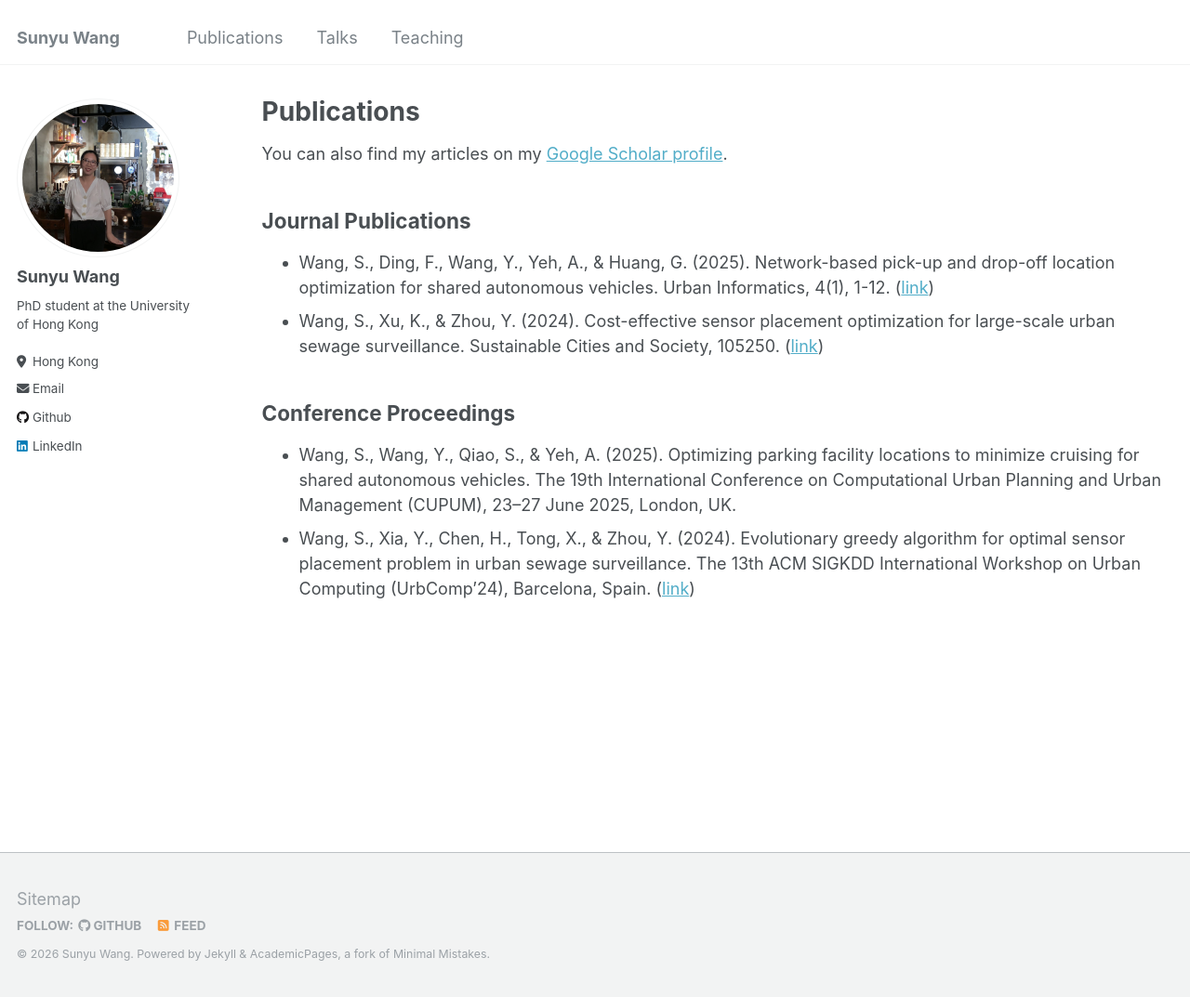
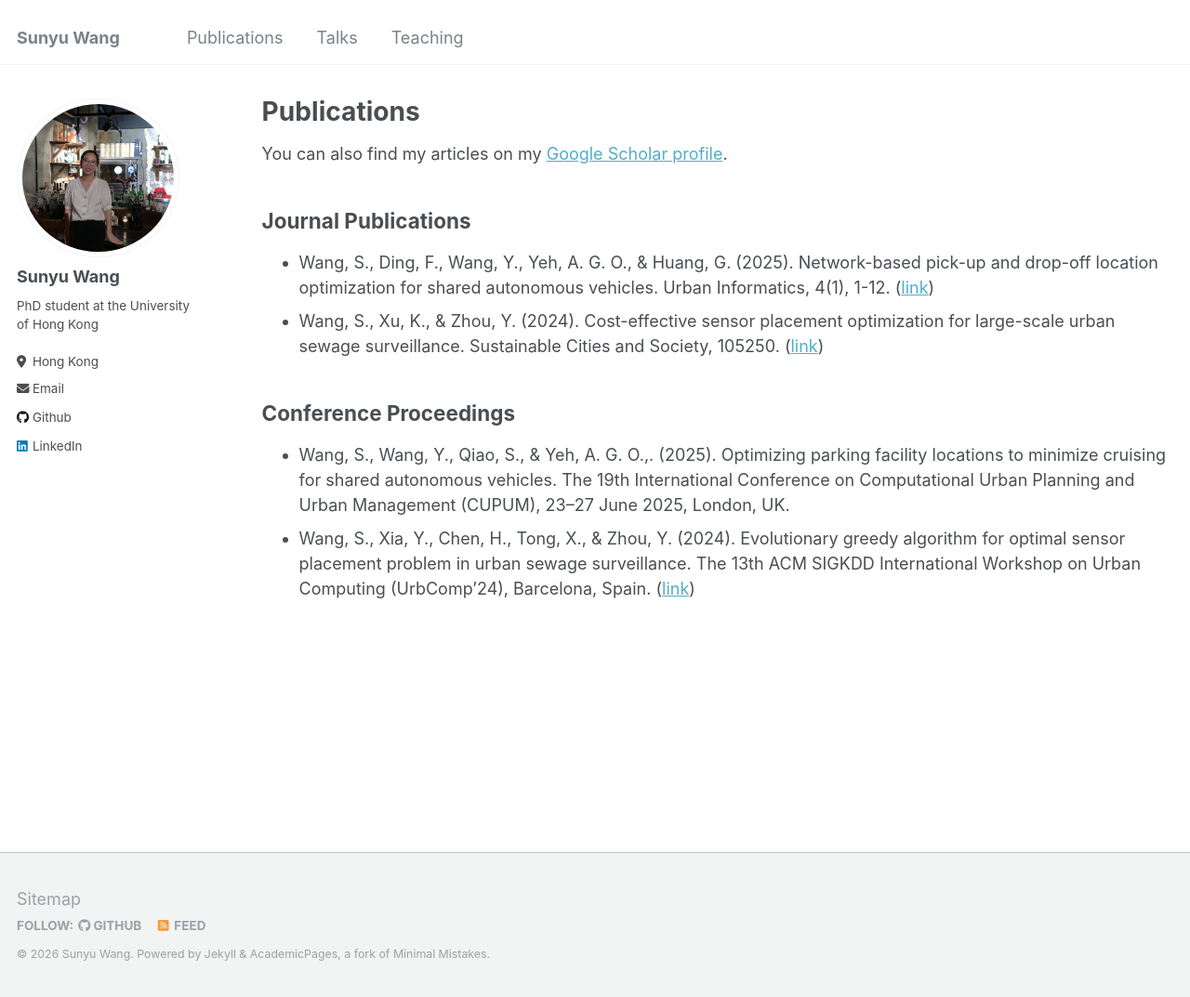
Before and after one commit to sywang-20/sywang-20.github.io, a Jekyll site: the page built from _pages/publications.md, in a window 1280 px wide and 1073 px high. Shown: the whole window at 93% size. Built offline with Jekyll 4.4.1, drawn with Linux system fonts in a browser that asks for light colours.

```diff
--- a/_pages/publications.md
+++ b/_pages/publications.md
@@ -8,11 +8,11 @@ You can also find my articles on my [Google Scholar profile](https://scholar.goo
 
 Journal Publications
 ------------------
-- Wang, S., Ding, F., Wang, Y., Yeh, A., & Huang, G. (2025). Network-based pick-up and drop-off location optimization for shared autonomous vehicles. Urban Informatics, 4(1), 1-12. ([link](https://link.springer.com/article/10.1007/s44212-025-00073-z#citeas))
+- Wang, S., Ding, F., Wang, Y., Yeh, A. G. O., & Huang, G. (2025). Network-based pick-up and drop-off location optimization for shared autonomous vehicles. Urban Informatics, 4(1), 1-12. ([link](https://link.springer.com/article/10.1007/s44212-025-00073-z#citeas))
 - Wang, S., Xu, K., & Zhou, Y. (2024). Cost-effective sensor placement optimization for large-scale urban sewage surveillance. Sustainable Cities and Society, 105250. ([link](https://www.sciencedirect.com/science/article/abs/pii/S2210670724000799))
 
 
 Conference Proceedings
 ------------------
-- Wang, S., Wang, Y., Qiao, S., & Yeh, A. (2025). Optimizing parking facility locations to minimize cruising for shared autonomous vehicles. The 19th International Conference on Computational Urban Planning and Urban Management (CUPUM), 23–27 June 2025, London, UK.
+- Wang, S., Wang, Y., Qiao, S., & Yeh, A. G. O.,. (2025). Optimizing parking facility locations to minimize cruising for shared autonomous vehicles. The 19th International Conference on Computational Urban Planning and Urban Management (CUPUM), 23–27 June 2025, London, UK.
 - Wang, S., Xia, Y., Chen, H., Tong, X., & Zhou, Y. (2024). Evolutionary greedy algorithm for optimal sensor placement problem in urban sewage surveillance. The 13th ACM SIGKDD International Workshop on Urban Computing (UrbComp’24), Barcelona, Spain. ([link](http://urban-computing.com/urbcomp2024/accept/paper_2.pdf))
```
